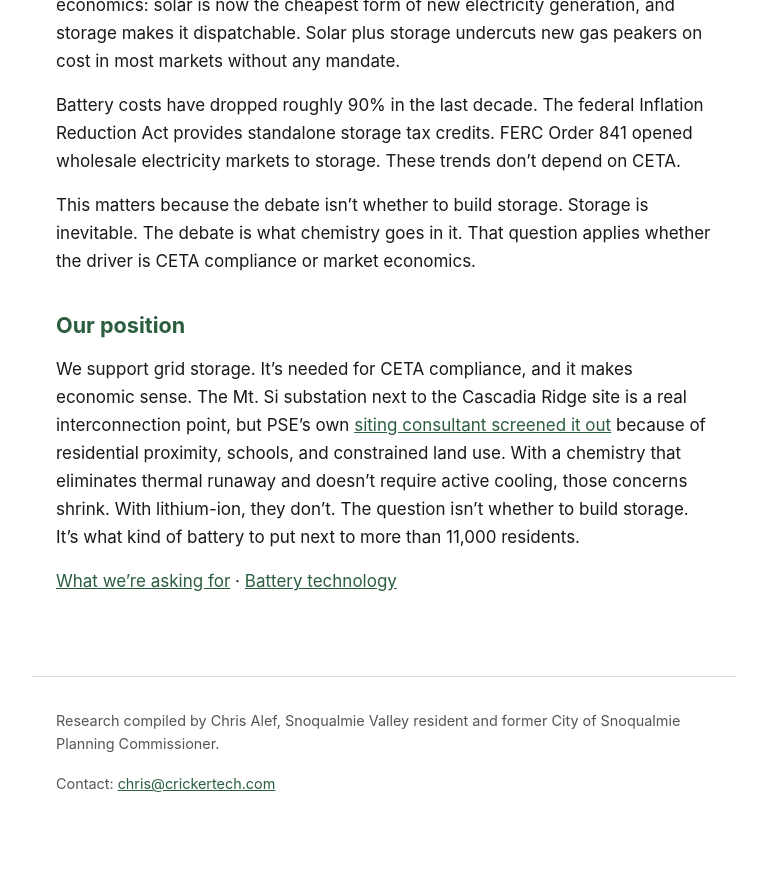
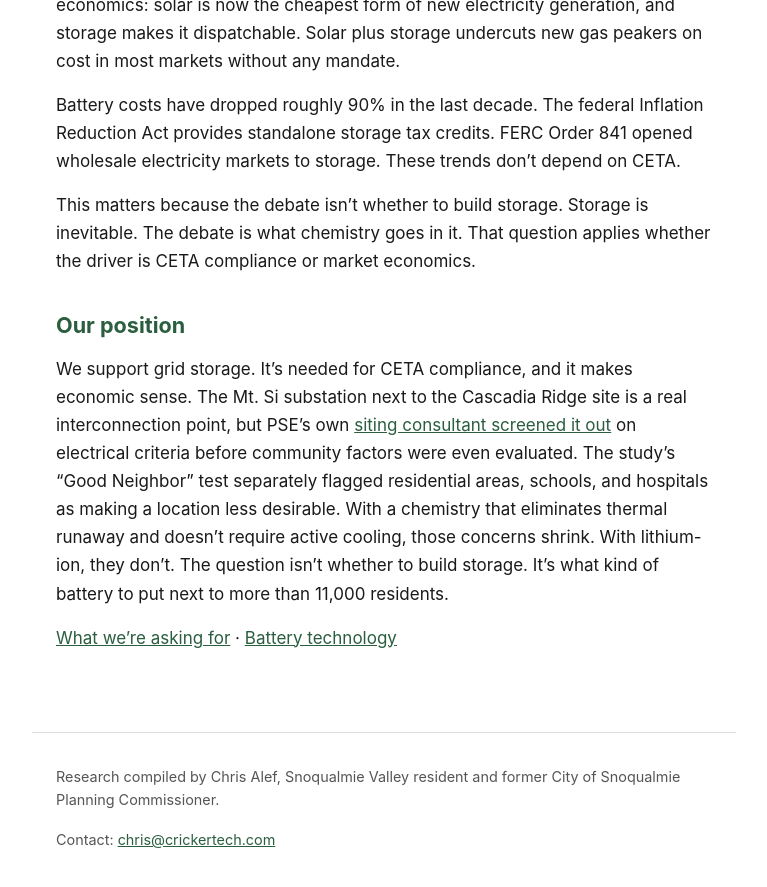
Before and after one commit to calef/cascadia-ridge-bess, a Jekyll site: the page built from _pages/ceta.md, in a window 1280 px wide and 900 px high, scrolled down 4676 px. Shown: the top 887 px of the window, without its empty margins (256-1023 px from the left). Built offline with Jekyll 4.4.1, drawn with Linux system fonts in a browser that asks for light colours; before the commit the page ends 5520 px from its top, so only the background shows below that.

Commit message:
Deploy site 2026-04-01-182540

```diff
--- a/_pages/ceta.md
+++ b/_pages/ceta.md
@@ -103,6 +103,6 @@ This matters because the debate isn't whether to build storage. Storage is inevi
 
 ## Our position
 
-We support grid storage. It's needed for CETA compliance, and it makes economic sense. The Mt. Si substation next to the Cascadia Ridge site is a real interconnection point, but PSE's own [siting consultant screened it out](/project#siting-study) because of residential proximity, schools, and constrained land use. With a chemistry that eliminates thermal runaway and doesn't require active cooling, those concerns shrink. With lithium-ion, they don't. The question isn't whether to build storage. It's what kind of battery to put next to more than 11,000 residents.
+We support grid storage. It's needed for CETA compliance, and it makes economic sense. The Mt. Si substation next to the Cascadia Ridge site is a real interconnection point, but PSE's own [siting consultant screened it out](/project#siting-study) on electrical criteria before community factors were even evaluated. The study's "Good Neighbor" test separately flagged residential areas, schools, and hospitals as making a location less desirable. With a chemistry that eliminates thermal runaway and doesn't require active cooling, those concerns shrink. With lithium-ion, they don't. The question isn't whether to build storage. It's what kind of battery to put next to more than 11,000 residents.
 
 [What we're asking for](/what-we-are-asking) · [Battery technology](/battery-technology)
```
Also changed, not shown: _pages/faq.md (+1 -1 lines), _pages/other-projects.md (+1 -1 lines).
